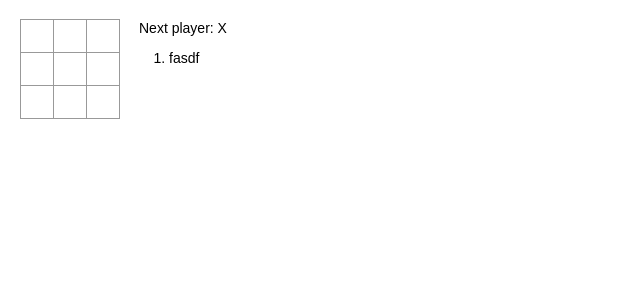
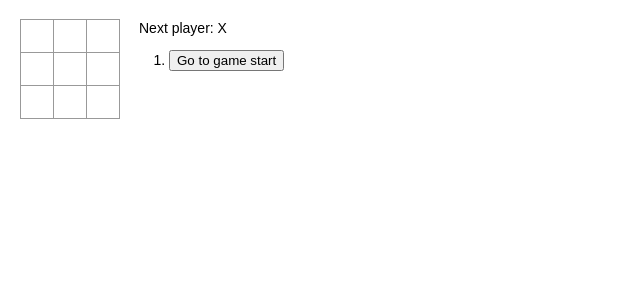
Before and after one commit to scharsc/react-test, a React app: page / in a window 1280 px wide. Shown: the top 300 px of the page, without its empty margins (0-640 px from the left). Built offline with nearby package versions, Linux system fonts and the light colour scheme.

Commit message:
Working example with history

```diff
--- a/package.json
+++ b/package.json
@@ -17,6 +17,7 @@
   },
   "devDependencies": {
     "@babel/core": "^7.18.2",
+    "@babel/plugin-proposal-class-properties": "^7.17.12",
     "@babel/plugin-proposal-decorators": "^7.18.2",
     "@babel/plugin-transform-runtime": "^7.18.2",
     "@babel/preset-env": "^7.18.2",
--- a/src/components/Home.tsx
+++ b/src/components/Home.tsx
@@ -96,12 +96,23 @@ class Game extends React.Component<{}, GameState > {
     }
     render() {
         const lastBoardState = this.getLastBoardState();
-
         const winner = BoardStateChecker.isThereAWinner( lastBoardState.squares );
 
         const status = winner != "" ?
             "Winner is:" + winner :
             'Next player: ' + lastBoardState.nextState;
+
+        const history = this.state.boardHistory;
+
+        const moves = history.map( (step,move ) =>
+        {
+            const desc = move ? "Goto move #" + move : "Go to game start";
+            return (
+                <li key={move}>
+                    <button onClick={ () => this.jumpTo(move) }>{desc}</button>
+                </li>
+            );
+        });
 
         return (
 
@@ -112,12 +123,20 @@ class Game extends React.Component<{}, GameState > {
                 <div className="game-info">
                     <div>{status}</div>
                     <ol>
-                        <li>fasdf</li>
+                        {moves}
                     </ol>
                 </div>
             </div>
         );
     }
+
+    jumpTo(move: number)
+    {
+        const boardHistory = this.state.boardHistory;
+        const newBoardHistory = boardHistory.slice(0, move +1 );
+        this.setState({ boardHistory: newBoardHistory });
+    }
+
 
     onClick(that: Game, column: number, row: number )
     {
--- a/tsconfig.json
+++ b/tsconfig.json
@@ -17,7 +17,8 @@
     "isolatedModules": true,
     "noEmit": true,
     "jsx": "react",
-    "experimentalDecorators": true
+    "experimentalDecorators": true,
+    "useDefineForClassFields": true
   },
   "include": [
     "src"
```
Also changed, not shown: 1 other file (tests, documents, lock files or other folders).
